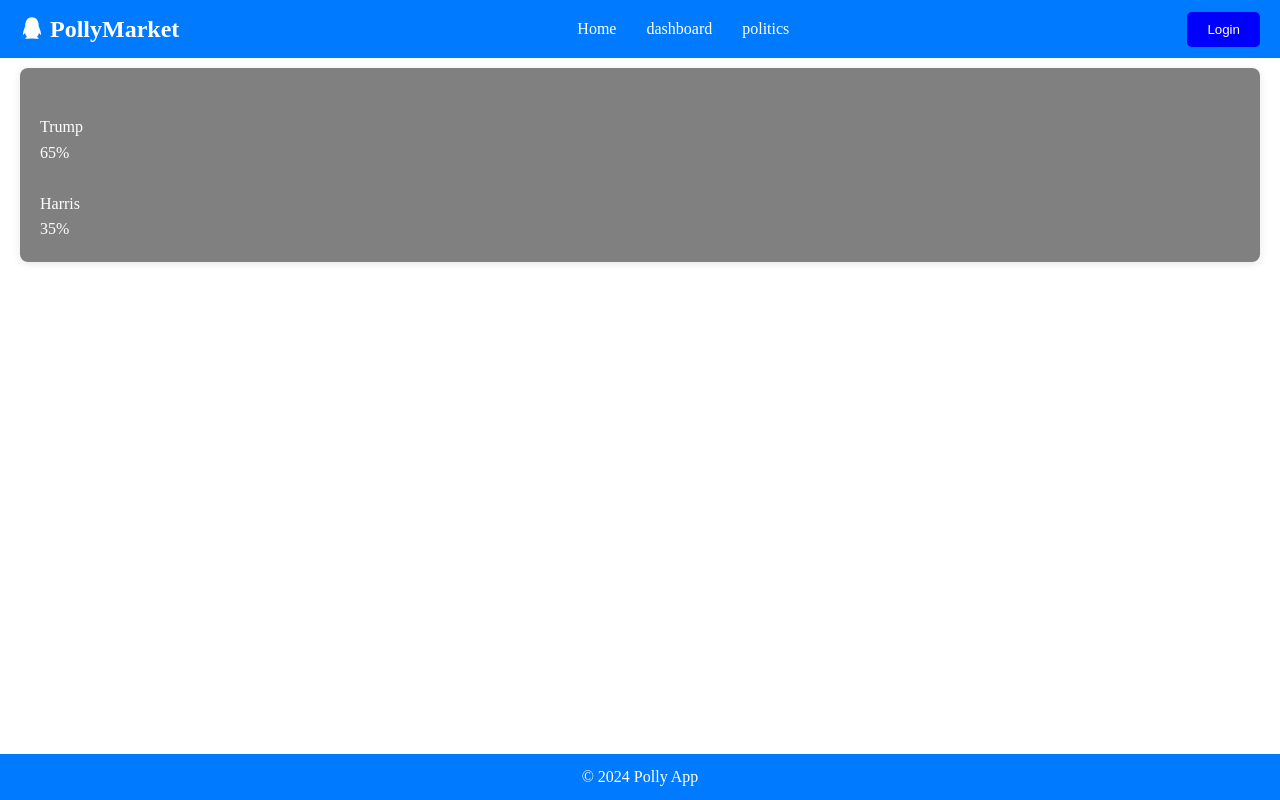
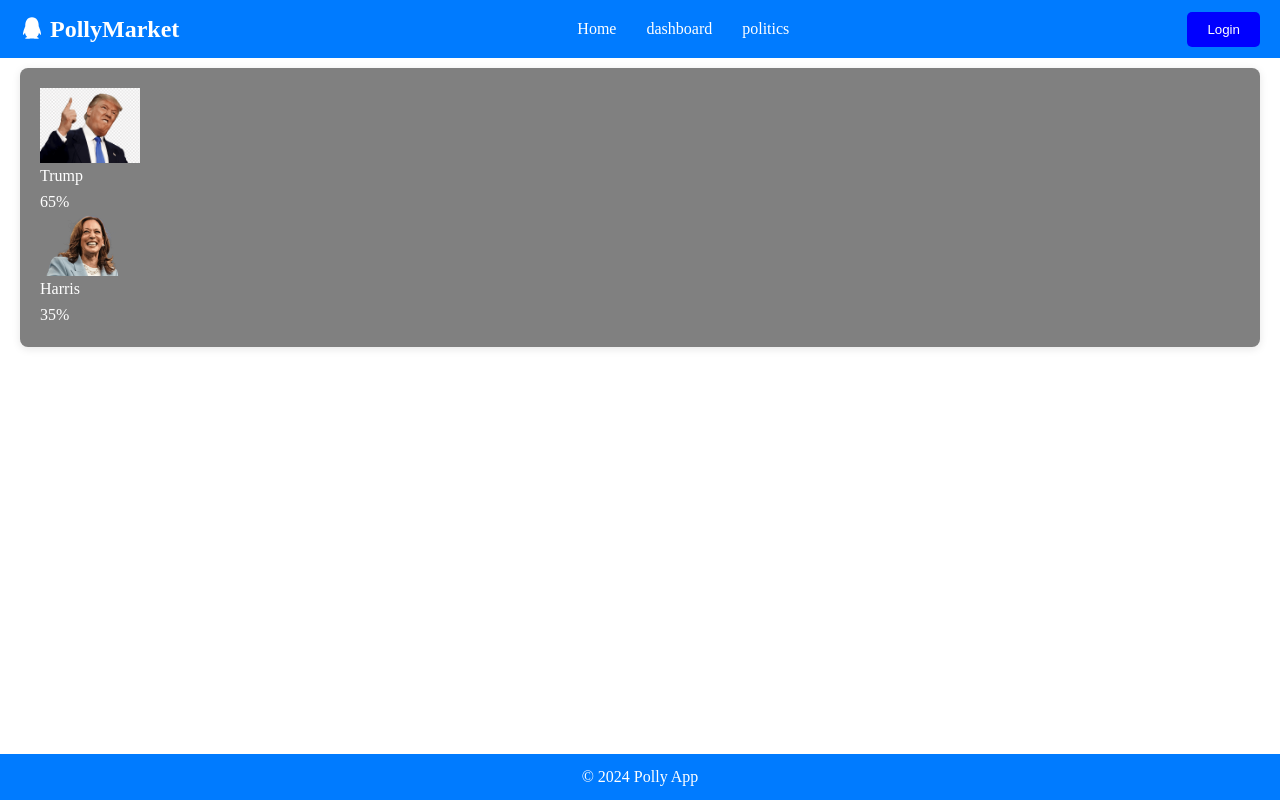
Before and after one commit to teamEge/ege-polly-market, a Next.js app: page / in a window 1280 px wide. Built offline with nearby package versions, Linux system fonts and the light colour scheme.

Commit message:
public folder added

```diff
--- a/src/components/Card/StyledCard.tsx
+++ b/src/components/Card/StyledCard.tsx
@@ -1,6 +1,7 @@
 'use client'
 import React from 'react';
 import { StyledCard } from './StyledCard.styled';
+import { Image } from 'antd';
 
 
 interface CardProps {
@@ -19,7 +20,10 @@ const Card: React.FC<CardProps> = ({ leftLogoName, leftLogo, leftRate, rightLogo
 
                 <div className='card-left'>
                     <div className='card-left-logo'>
-                        <img src={leftLogo}></img>
+                        <Image
+                            width={100}
+                            src={leftLogo}
+                        />
                         <div className='card-left-logo-name'>{leftLogoName}</div>
                     </div>
 
@@ -28,7 +32,10 @@ const Card: React.FC<CardProps> = ({ leftLogoName, leftLogo, leftRate, rightLogo
 
                 <div className='card-right'>
                     <div className='card-right-logo'>
-                        <img src={rightLogo}></img>
+                        <Image
+                            width={100}
+                            src={rightLogo}
+                        />
                         <div className='card-right-logo-name'>{rightLogoName}</div>
                     </div>
 
--- a/src/pages/home.tsx
+++ b/src/pages/home.tsx
@@ -5,7 +5,7 @@ import Card from '@/components/Card/StyledCard';
 const HomePage: React.FC = () => {
     return (
         <HomeStyled className='home'>
-            <Card leftLogoName="Trump" leftLogo="" leftRate="65%" rightLogoName="Harris" rightLogo="" rightRate="35%" />
+            <Card leftLogoName="Trump" leftLogo="/images/trump.png" leftRate="65%" rightLogoName="Harris" rightLogo="/images/harris.png" rightRate="35%" />
         </HomeStyled>
     );
 };
```
Also changed, not shown: public/images/harris.png (renamed from src/app/images/harris.png), public/images/trump.png (renamed from src/app/images/trump.png).
